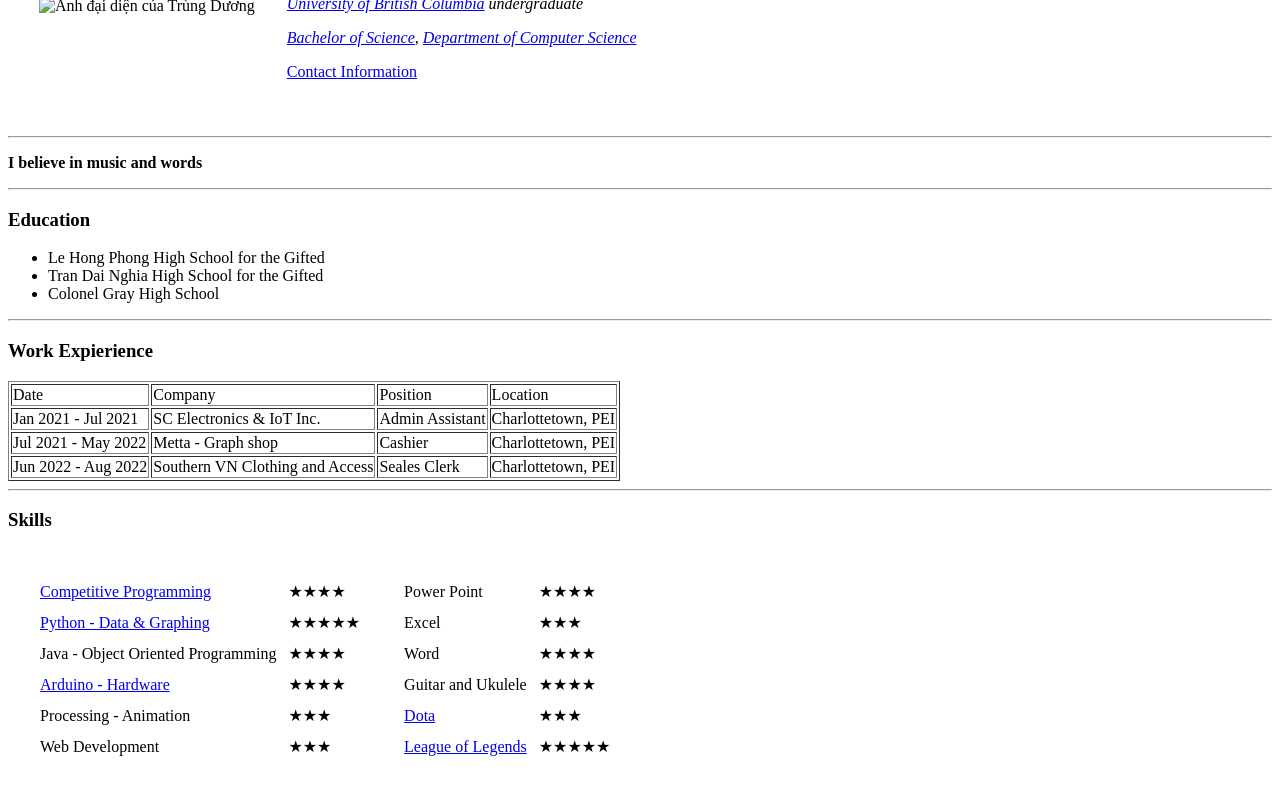
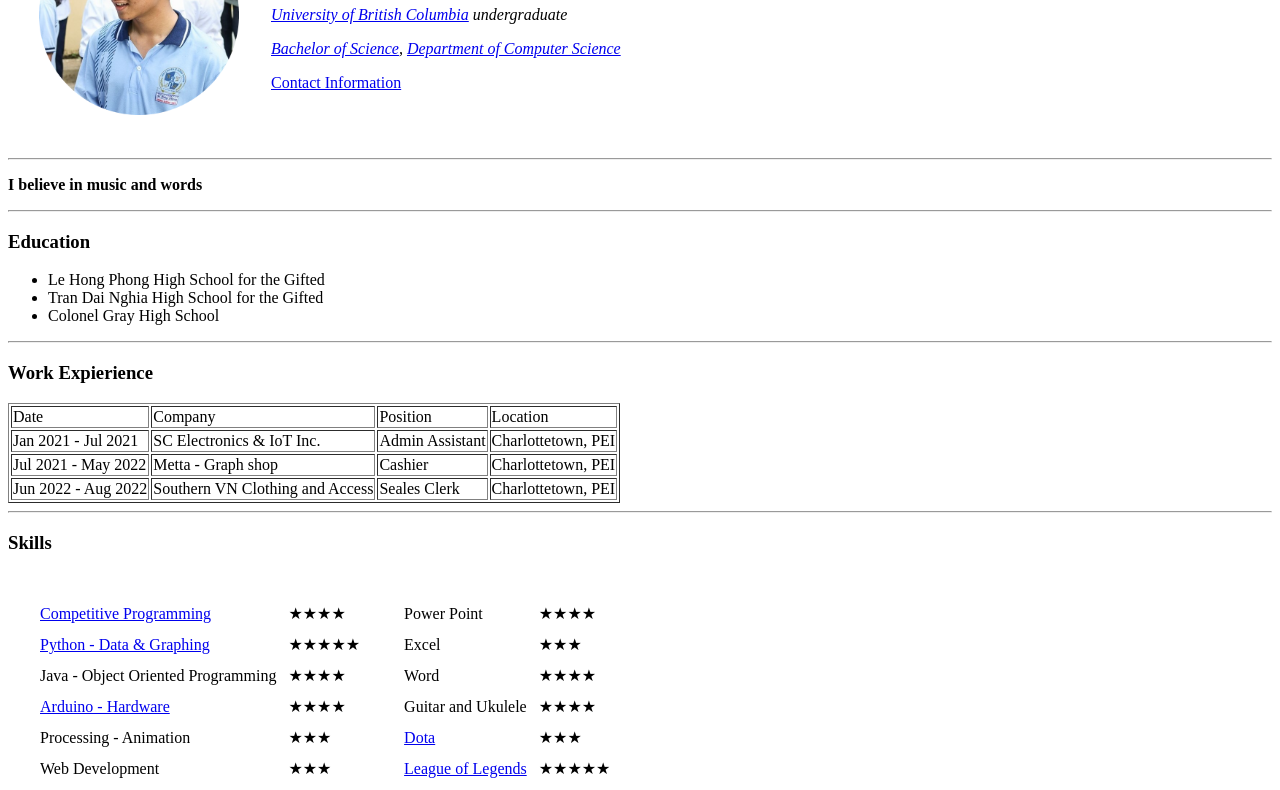
Before and after one commit to tranghane/noob-html-user, a plain HTML site: page index.html in a window 1280 px wide. Shown: the part 124-914 px from the top of the page. Drawn offline with Linux system fonts and the light colour scheme.

Commit message:
fix some line

```diff
--- a/index.html
+++ b/index.html
@@ -8,7 +8,7 @@
 
 <body>
   <table cellspacing="30">
-    <td> <img src="a.png" alt="Ảnh đại diện của Trùng Dương" style="width:200px;height:200px;"></td>
+    <td> <img src="avatar.png" alt="Ảnh đại diện của Trùng Dương" style="width:200px;height:200px;"></td>
     <td>
       <h1> Nguyễn Trùng Dương (Ocean) </h1>
       <p><em><a href="https://www.ubc.ca/">University of British Columbia</a> undergraduate</em></p>
```
